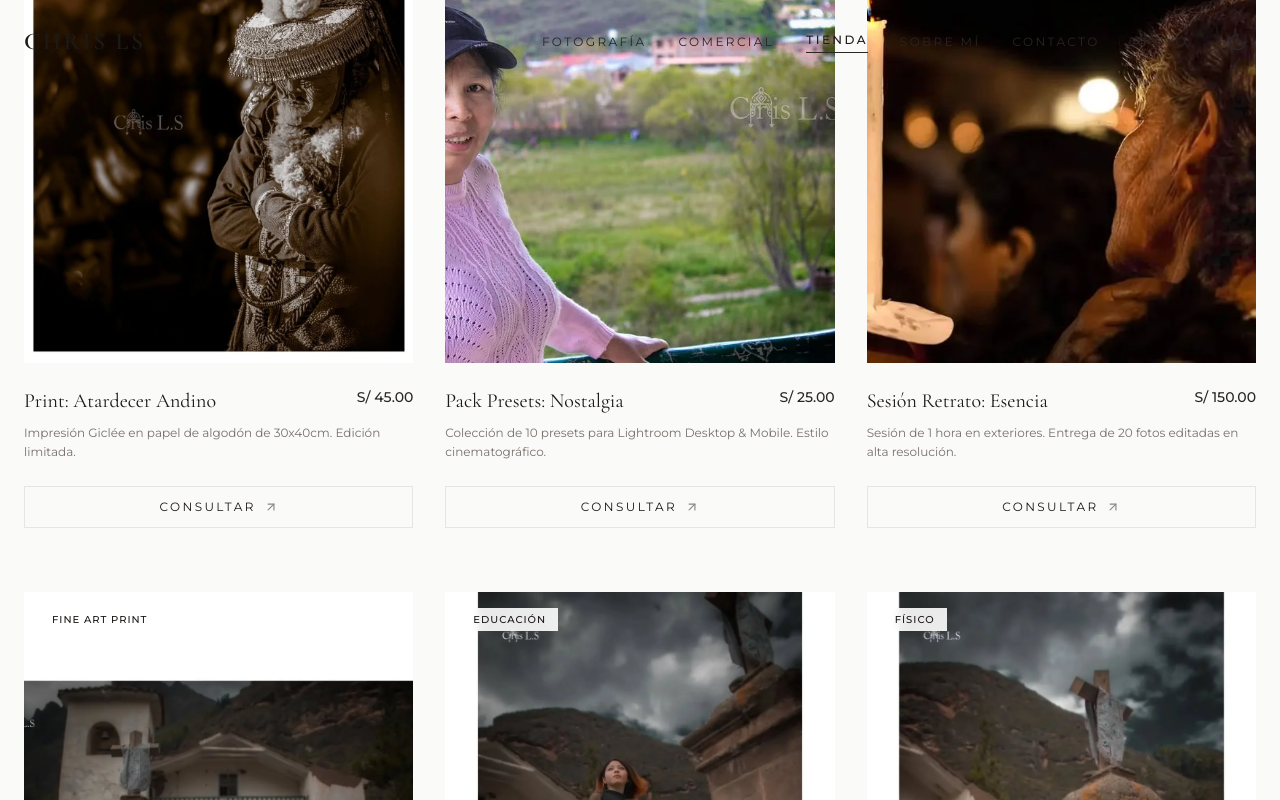
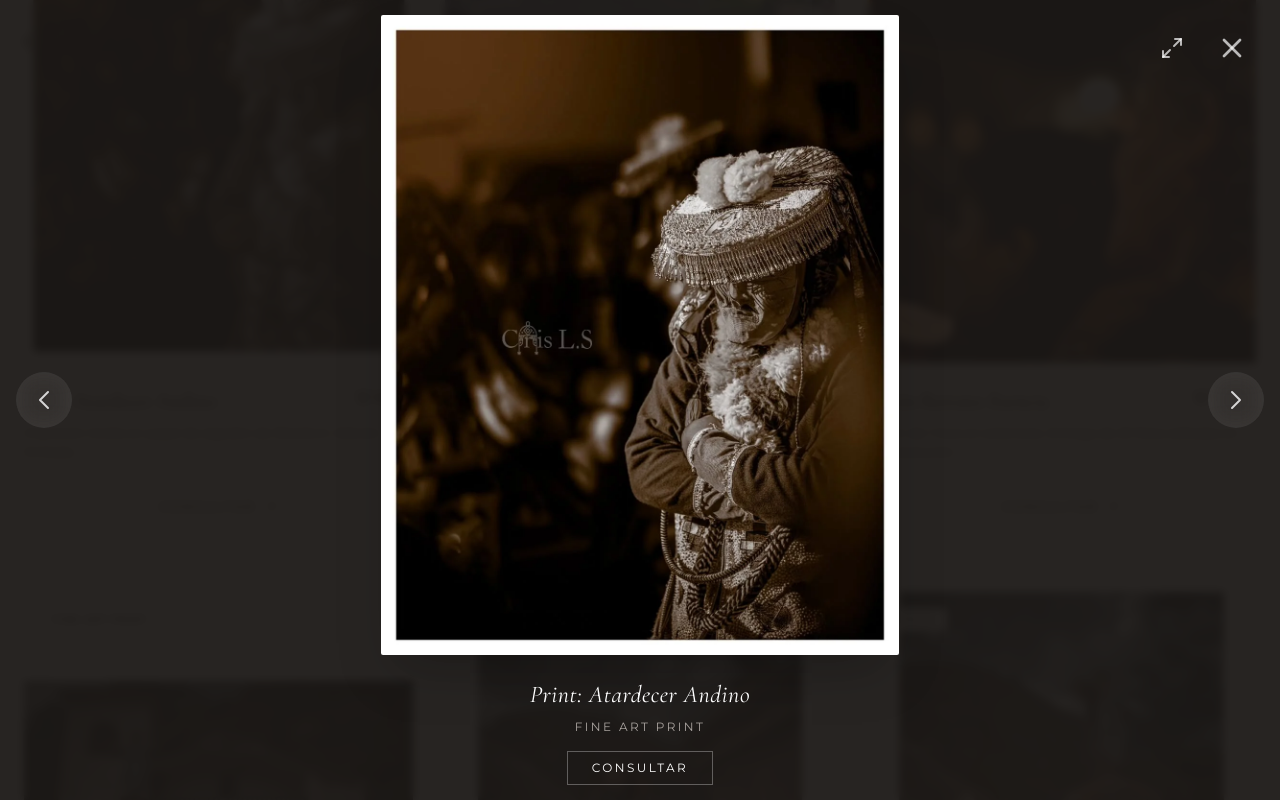
Before and after one commit to haroldsikos/ChrisLS-photographer, a React (Vite) app: page /tienda in a window 1280 px wide. Both pictures are taken after a click on the element "Print: Atardecer Andino". Shown: the part 429-1229 px from the top of the page. Built offline with nearby package versions, Linux system fonts and the light colour scheme.

Commit message:
Enhance Shop with lightbox, image fallback, and fullscreen toggle

```diff
--- a/pages/Shop.tsx
+++ b/pages/Shop.tsx
@@ -1,5 +1,5 @@
-import React from 'react';
-import { ShoppingBag, ArrowUpRight } from 'lucide-react';
+import React, { useState, useEffect, useCallback } from 'react';
+import { ShoppingBag, ArrowUpRight, Maximize2, X, ChevronLeft, ChevronRight } from 'lucide-react';
 
 interface Product {
   id: number;
@@ -13,6 +13,7 @@ interface Product {
 const Shop: React.FC = () => {
   // Número de teléfono para WhatsApp (Reemplazar con el real)
   const WHATSAPP_NUMBER = "51972772288";
+  const [selectedProductIndex, setSelectedProductIndex] = useState<number | null>(null);
 
   const products: Product[] = [
     {
@@ -65,11 +66,54 @@ const Shop: React.FC = () => {
     }
   ];
 
+  const handleImageError = (e: React.SyntheticEvent<HTMLImageElement, Event>) => {
+    e.currentTarget.src = "https://placehold.co/600x750/F5F5F4/57534E?text=Mockup"; // Fallback aesthetic mockup
+    e.currentTarget.onerror = null; // Prevent infinite loop
+  };
+
   const handleBuyClick = (product: Product) => {
     const message = `Hola Chris LS, estoy interesado en el producto: ${product.name} (Precio ref: S/ ${product.price.toFixed(2)}). ¿Me podrías dar más información?`;
     const url = `https://wa.me/${WHATSAPP_NUMBER}?text=${encodeURIComponent(message)}`;
     window.open(url, '_blank');
   };
+
+  const handleImageClick = (index: number) => {
+    setSelectedProductIndex(index);
+  };
+
+  const closeLightbox = useCallback(() => {
+    setSelectedProductIndex(null);
+  }, []);
+
+  const showNext = useCallback((e?: React.MouseEvent) => {
+    e?.stopPropagation();
+    setSelectedProductIndex((prev) =>
+      prev !== null ? (prev + 1) % products.length : null
+    );
+  }, [products.length]);
+
+  const showPrev = useCallback((e?: React.MouseEvent) => {
+    e?.stopPropagation();
+    setSelectedProductIndex((prev) =>
+      prev !== null ? (prev - 1 + products.length) % products.length : null
+    );
+  }, [products.length]);
+
+  useEffect(() => {
+    const handleKeyDown = (e: KeyboardEvent) => {
+      if (selectedProductIndex === null) return;
+
+      switch (e.key) {
+        case 'Escape': closeLightbox(); break;
+        case 'ArrowRight': showNext(); break;
+        case 'ArrowLeft': showPrev(); break;
+      }
+    };
+    window.addEventListener('keydown', handleKeyDown);
+    return () => window.removeEventListener('keydown', handleKeyDown);
+  }, [selectedProductIndex, closeLightbox, showNext, showPrev]);
+
+  const selectedProduct = selectedProductIndex !== null ? products[selectedProductIndex] : null;
 
   return (
     <div className="pt-32 pb-16 px-6 max-w-7xl mx-auto fade-in">
@@ -80,16 +124,22 @@ const Shop: React.FC = () => {
       </div>
 
       <div className="grid grid-cols-1 md:grid-cols-2 lg:grid-cols-3 gap-x-8 gap-y-16">
-        {products.map((product) => (
+        {products.map((product, index) => (
           <div key={product.id} className="group flex flex-col">
             {/* Image Container */}
-            <div className="relative aspect-[4/5] overflow-hidden bg-stone-100 dark:bg-stone-800 mb-6 cursor-pointer" onClick={() => handleBuyClick(product)}>
+            <div className="relative aspect-[4/5] overflow-hidden bg-stone-100 dark:bg-stone-800 mb-6 cursor-pointer" onClick={() => handleImageClick(index)}>
               <img
                 src={product.image}
                 alt={product.name}
+                onError={handleImageError}
                 className="w-full h-full object-cover transition-transform duration-700 group-hover:scale-105"
               />
               <div className="absolute inset-0 bg-black/0 group-hover:bg-black/5 transition-colors duration-300" />
+
+              {/* Expand Icon */}
+              <div className="absolute top-4 right-4 opacity-0 group-hover:opacity-100 transition-opacity duration-300 text-white drop-shadow-md">
+                <Maximize2 size={20} />
+              </div>
 
               {/* Type Tag */}
               <div className="absolute top-4 left-4 bg-white/90 dark:bg-black/80 backdrop-blur-sm px-3 py-1 text-[10px] tracking-widest uppercase font-medium text-stone-900 dark:text-stone-100">
@@ -100,7 +150,7 @@ const Shop: React.FC = () => {
             {/* Content */}
             <div className="flex flex-col flex-grow">
               <div className="flex justify-between items-start mb-2">
-                <h3 className="font-serif text-xl text-stone-900 dark:text-stone-100 group-hover:text-stone-600 dark:group-hover:text-stone-300 transition-colors cursor-pointer" onClick={() => handleBuyClick(product)}>
+                <h3 className="font-serif text-xl text-stone-900 dark:text-stone-100 group-hover:text-stone-600 dark:group-hover:text-stone-300 transition-colors cursor-pointer" onClick={() => handleImageClick(index)}>
                   {product.name}
                 </h3>
                 <span className="font-sans text-sm font-medium text-stone-800 dark:text-stone-200 ml-4">
@@ -130,6 +180,87 @@ const Shop: React.FC = () => {
           Realizo impresiones a medida y licencias comerciales bajo pedido.
         </p>
       </div>
+
+      {/* Lightbox / Modal */}
+      {selectedProduct && (
+        <div
+          className="fixed inset-0 z-[200] bg-stone-900/95 backdrop-blur-sm flex items-center justify-center p-4 fade-in"
+          style={{ animationDuration: '0.3s' }}
+          onClick={closeLightbox}
+        >
+          {/* Controls */}
+          <div className="absolute top-6 right-6 flex gap-4 z-[201]">
+            <button
+              onClick={(e) => {
+                e.stopPropagation();
+                const elem = document.documentElement;
+                if (!document.fullscreenElement) {
+                  elem.requestFullscreen().catch(err => console.error(err));
+                } else {
+                  if (document.exitFullscreen) document.exitFullscreen().catch(err => console.error(err));
+                }
+              }}
+              className="text-white/70 hover:text-white transition-colors p-2 rounded-full hover:bg-white/10"
+              title="Pantalla Completa"
+            >
+              <Maximize2 size={24} />
+            </button>
+
+            <button
+              onClick={(e) => {
+                e.stopPropagation();
+                closeLightbox();
+              }}
+              className="text-white/70 hover:text-white transition-colors p-2 rounded-full hover:bg-white/10"
+              title="Cerrar"
+            >
+              <X size={32} />
+            </button>
+          </div>
+
+          {/* Navigation Arrows */}
+          <button
+            onClick={showPrev}
+            className="absolute left-2 md:left-4 top-1/2 -translate-y-1/2 z-[201] p-2 md:p-3 rounded-full bg-white/10 hover:bg-white/20 backdrop-blur-md text-white/80 hover:text-white transition-all hover:scale-110"
+            title="Anterior"
+          >
+            <ChevronLeft size={24} className="md:w-8 md:h-8" strokeWidth={1.5} />
+          </button>
+
+          <button
+            onClick={showNext}
+            className="absolute right-2 md:right-4 top-1/2 -translate-y-1/2 z-[201] p-2 md:p-3 rounded-full bg-white/10 hover:bg-white/20 backdrop-blur-md text-white/80 hover:text-white transition-all hover:scale-110"
+            title="Siguiente"
+          >
+            <ChevronRight size={24} className="md:w-8 md:h-8" strokeWidth={1.5} />
+          </button>
+
+          <div
+            className="relative max-w-7xl max-h-[90vh] w-full flex flex-col items-center justify-center"
+            onClick={(e) => e.stopPropagation()}
+          >
+            <img
+              key={selectedProduct.id}
+              src={selectedProduct.image}
+              alt={selectedProduct.name}
+              onError={handleImageError}
+              className="max-h-[80vh] w-auto object-contain shadow-2xl rounded-sm fade-in"
+              style={{ animationDuration: '0.3s' }}
+            />
+            <div className="mt-6 text-center text-white">
+              <p className="font-serif text-2xl italic tracking-wide">{selectedProduct.name}</p>
+              <p className="text-xs font-sans uppercase tracking-[0.2em] mt-2 text-stone-400">{selectedProduct.type}</p>
+              {/* Optional: Add a button to buy directly from lightbox */}
+              <button
+                onClick={() => handleBuyClick(selectedProduct)}
+                className="mt-4 px-6 py-2 border border-white/30 hover:bg-white hover:text-stone-900 transition-colors text-xs uppercase tracking-[0.2em]"
+              >
+                Consultar
+              </button>
+            </div>
+          </div>
+        </div>
+      )}
     </div>
   );
 };
```
